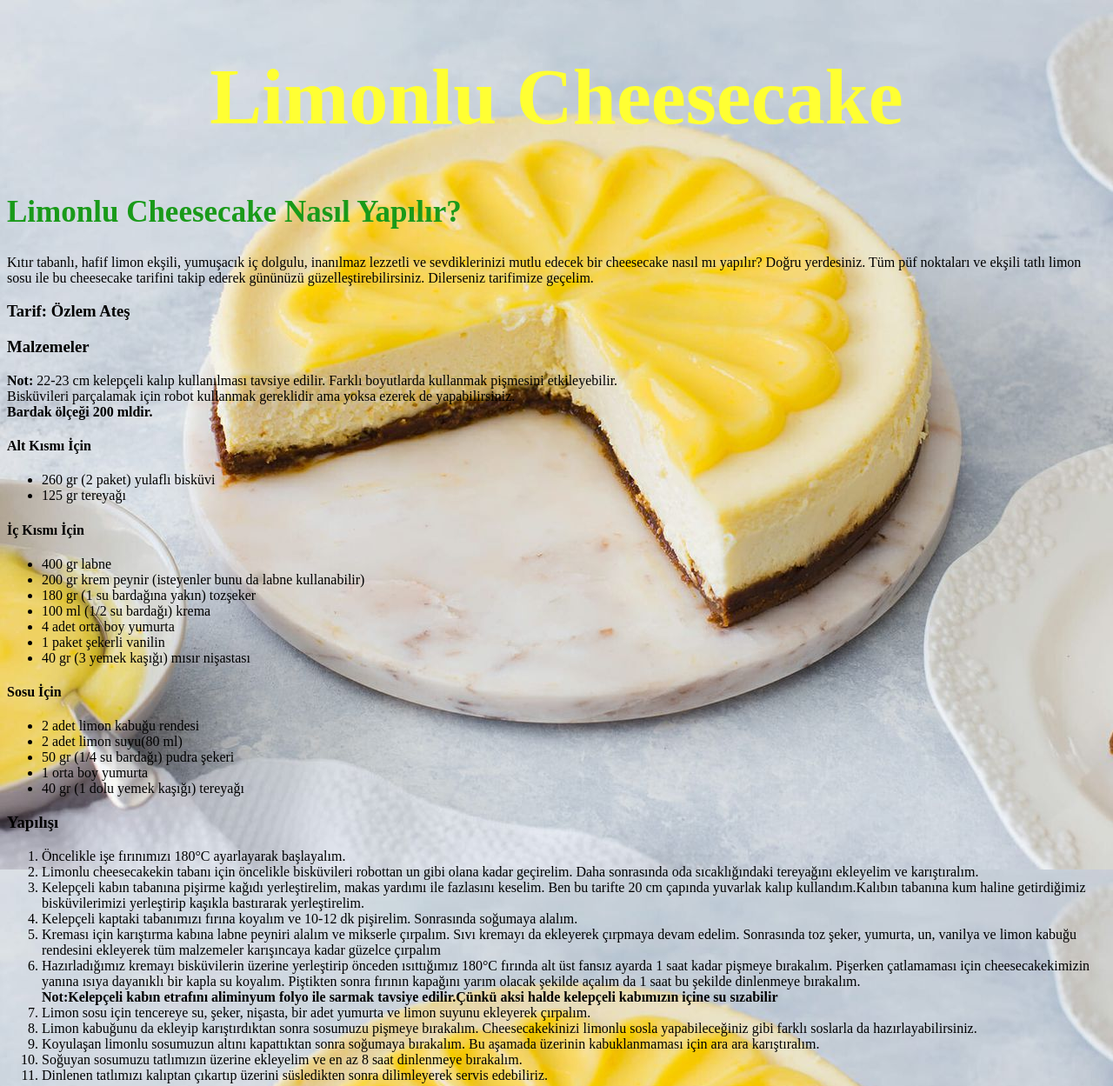
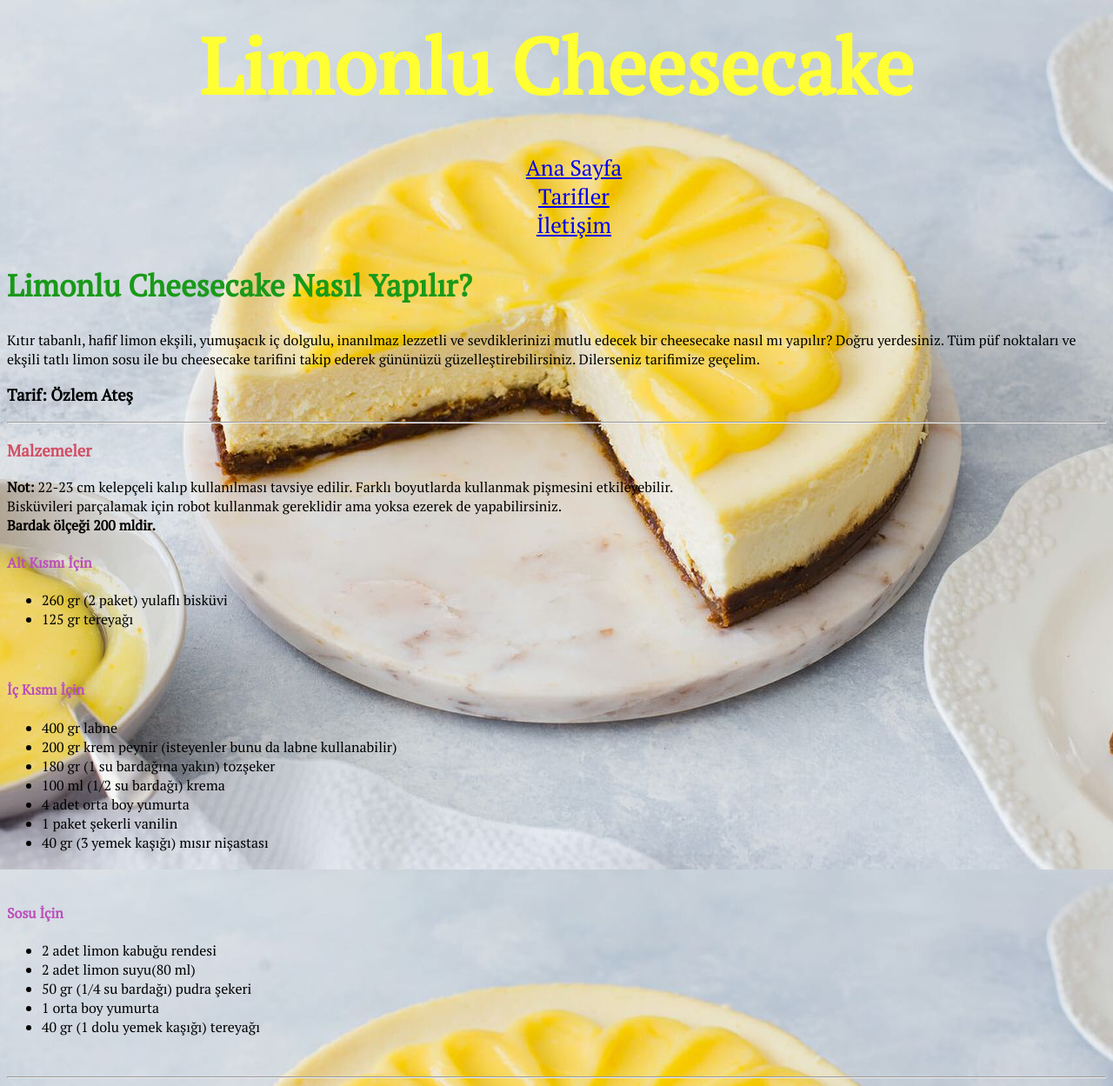
Before and after one commit to ozlemxates/Deneme.3, a plain HTML site: page index.html in a window 1280 px wide. Shown: the top 1249 px of the page at 87% size. Drawn offline with Linux system fonts and the light colour scheme; a web font is replaced by a local one.

Commit message:
değişiklik

```diff
--- a/css/style.css
+++ b/css/style.css
@@ -1,4 +1,7 @@
-
+body {
+    font-family: 'Alkatra', cursive;
+    font-family: 'PT Serif', serif;
+}
 .location {
     text-align: center
 }
@@ -11,6 +14,10 @@
     color: rgb(25, 154, 25)
 
 }
+
+h4 {
+    color: rgb(187, 78, 187)
+}
 .fs-45 {
     font-size: 45px;
 }
@@ -18,3 +25,19 @@
 .fs-35 {
     font-size: 35px;
 }
+.fs-25 {
+    font-size: 25px;
+}
+.toup { position: relative; top: -45px;
+
+}
+
+.listitems {
+    list-style-type: none;
+    display: inline-block;
+    width: 200px;
+    height:100px;
+    position: relative; top: -45px;
+}
+
+div {position: relative; top: -115px;}
--- a/index.html
+++ b/index.html
@@ -5,6 +5,9 @@
     <meta http-equiv="X-UA-Compatible" content="IE=edge">
     <meta name="viewport" content="width=device-width, initial-scale=1.0">
     <title>Limonlu Cheesecake Tarifi</title>
+    <link rel="preconnect" href="https://fonts.googleapis.com">
+    <link rel="preconnect" href="https://fonts.gstatic.com" crossorigin>
+    <link href="https://fonts.googleapis.com/css2?family=Alkatra:wght@400;500&family=PT+Serif&display=swap" rel="stylesheet">
     <link rel="stylesheet" href="css/style.css">
     <style>
         body{
@@ -14,15 +17,23 @@
 </head>
 <!-- Başlık -->
 <body>
-    <header class="text-yellow fs-45 location"><h1>Limonlu Cheesecake</h1></header>
+    <header class="text-yellow fs-45 location toup"><h1>Limonlu Cheesecake</h1>
+    <ul class="listitems fs-25" >
+        <a href="home.html"><li>Ana Sayfa</li></a>
+        <a href="others.html"><li>Tarifler</li></a>
+        <a href="contact.html"><li>İletişim</li></a>
+    </ul>
+    </header>
+<div>
     <Nav>
         <h2 class="text-green fs-35">Limonlu Cheesecake Nasıl Yapılır?</h2>
         <p>Kıtır tabanlı, hafif limon ekşili, yumuşacık iç dolgulu, inanılmaz lezzetli ve sevdiklerinizi mutlu edecek bir cheesecake nasıl mı yapılır? Doğru yerdesiniz. Tüm püf noktaları ve ekşili tatlı limon sosu ile bu cheesecake tarifini takip ederek gününüzü güzelleştirebilirsiniz. Dilerseniz tarifimize geçelim.</p>
         <h3> Tarif: Özlem Ateş</h3>
     </Nav>
+    <hr>
     <!-- Malzemeler -->
     <section>
-        <h3>Malzemeler</h3>
+        <h3 style=color:rgb(210,78,100)>Malzemeler</h3>
         <p><strong>Not:</strong>  22-23 cm kelepçeli kalıp kullanılması tavsiye edilir. Farklı boyutlarda kullanmak pişmesini etkileyebilir. <br>
         Bisküvileri parçalamak için robot kullanmak gereklidir ama yoksa ezerek de yapabilirsiniz. <br>
         <strong> Bardak ölçeği 200 mldir. </strong>
@@ -32,6 +43,7 @@
                 <li>260 gr (2 paket) yulaflı bisküvi</li>
                 <li>125 gr tereyağı</li>
             </ul>
+            <br>
 
         <h4>İç Kısmı İçin</h4>
             <ul>
@@ -43,6 +55,7 @@
                 <li>1 paket şekerli vanilin</li>
                 <li>40 gr (3 yemek kaşığı) mısır nişastası</li>
             </ul>
+            <br>
         <h4>Sosu İçin</h4>
             <ul>
                 <li>2 adet limon kabuğu rendesi</li>
@@ -51,11 +64,13 @@
                 <li>1 orta boy yumurta</li>
                 <li>40 gr (1 dolu yemek kaşığı) tereyağı</li>
             </ul>
+            <br>
     </section>
+    <hr>
 
 <!-- Yapılış -->
     <section>
-        <h3>Yapılışı</h3>
+        <h3 style=color:rgb(210,78,100)>Yapılışı</h3>
         <ol>
             <li>Öncelikle işe fırınımızı 180°C ayarlayarak başlayalım.</li>
             <li>Limonlu cheesecakekin tabanı için öncelikle bisküvileri robottan un gibi olana kadar geçirelim. Daha sonrasında oda sıcaklığındaki tereyağını ekleyelim ve karıştıralım.</li>
@@ -70,8 +85,10 @@
             <li>Dinlenen tatlımızı kalıptan çıkartıp üzerini süsledikten sonra dilimleyerek servis edebiliriz.</li>
         </ol>
     </section>
+</div>
+<hr>
     <!-- footer -->
-    <footer> <h1>Afiyet olsun</h1>
+    <footer> <h1 style="color: yellow" class="fs-45">Afiyet olsun</h1>
     </footer>
 </body>
 </html>
```
